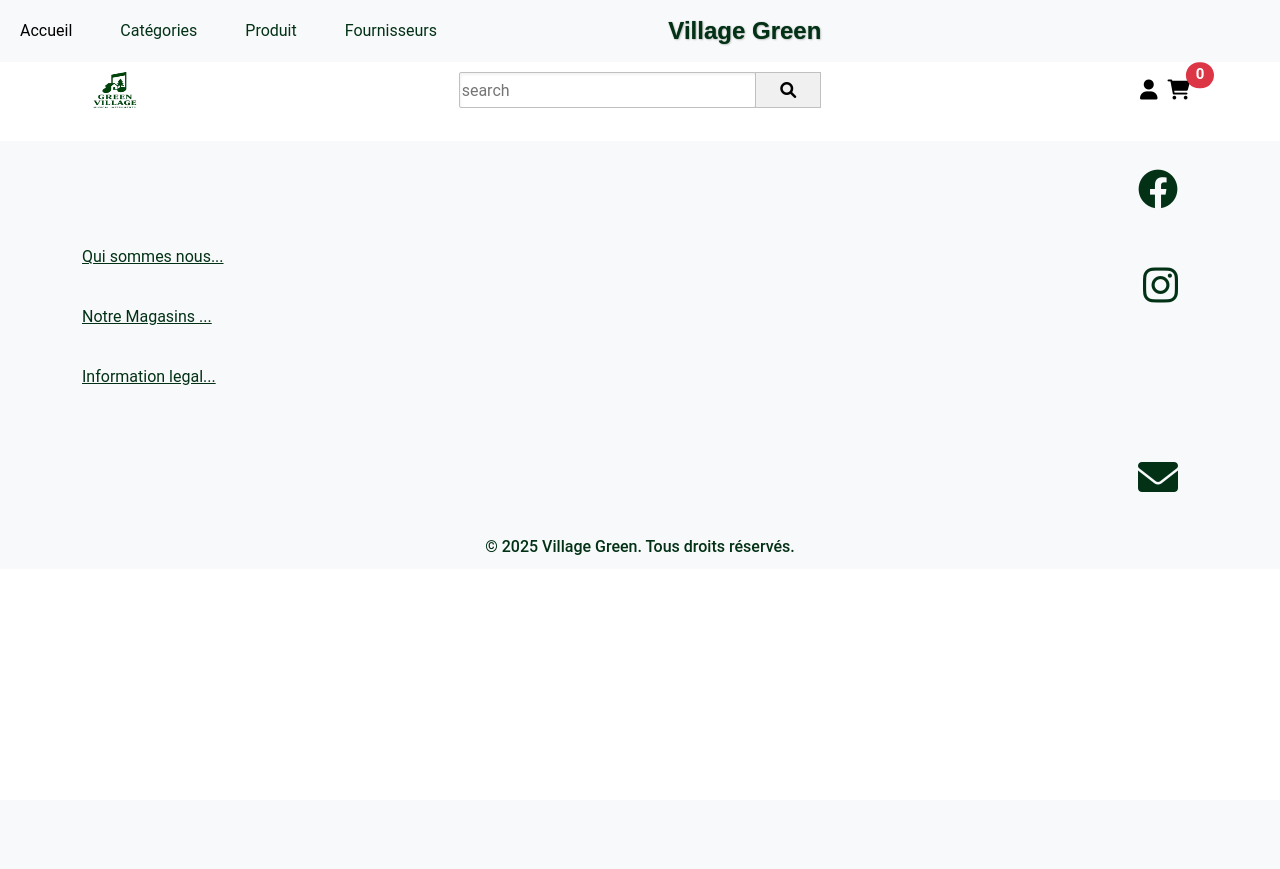
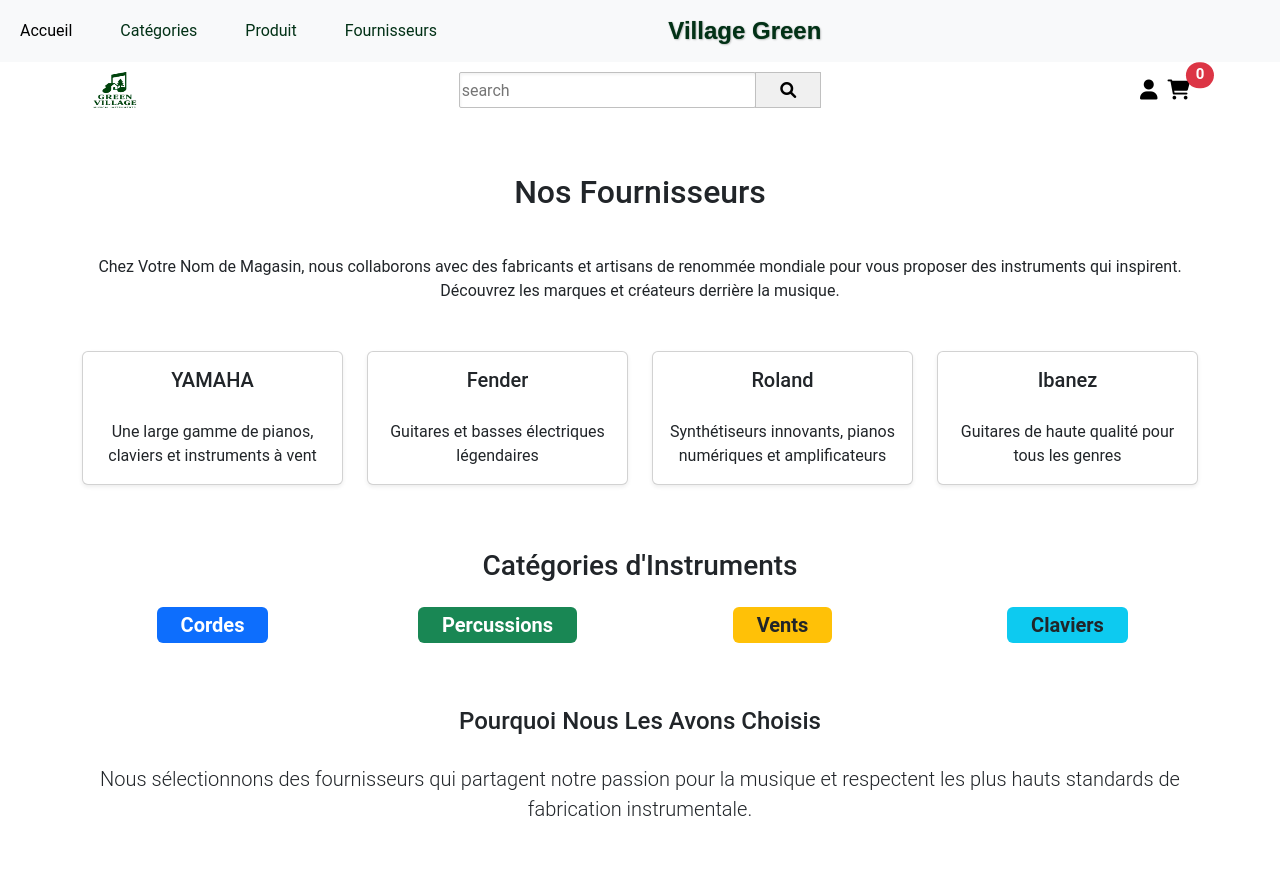
Before and after one commit to NasiraNaiby/sf_green_village_v2, a Symfony app: template templates/fournisseurs.html.twig in a window 1280 px wide. Shown: the top 869 px of the page. Before the commit the page ends 555 px from the top, so only its background shows below. Run offline with Twig, Linux system fonts and the light colour scheme; the template is opened without the code that fills it, so the values that code supplies are empty; some libraries are stand-ins or nearby versions.

Commit message:
fournisseurs page

```diff
--- a/templates/fournisseurs.html.twig
+++ b/templates/fournisseurs.html.twig
@@ -1,7 +1,74 @@
 {% extends 'main.html.twig' %}
 
 {% block body %}
+<div class="container py-5 page-container">
+    <h2 class="text-center mb-4 section-title"> Nos Fournisseurs</h2>
+    <p class="text-center mb-5 section-description">Chez Votre Nom de Magasin, nous collaborons avec des fabricants et artisans de renommée mondiale pour vous proposer des instruments qui inspirent. Découvrez les marques et créateurs derrière la musique.</p>
 
+    <div class="row text-center mb-5">
+        <div class="col-md-3 mb-3">
+            <div class="card h-100 shadow-sm supplier-card">
+                <div class="card-body">
+                    <h5 class="card-title">YAMAHA</h5>
+                    <p class="card-text section-description">Une large gamme de pianos, claviers et instruments à vent</p>
+                </div>
+            </div>
+        </div>
+        <div class="col-md-3 mb-3">
+            <div class="card h-100 shadow-sm supplier-card">
+                <div class="card-body">
+                    <h5 class="card-title">Fender</h5>
+                    <p class="card-text section-description">Guitares et basses électriques légendaires</p>
+                </div>
+            </div>
+        </div>
+        <div class="col-md-3 mb-3">
+            <div class="card h-100 shadow-sm supplier-card">
+                <div class="card-body">
+                    <h5 class="card-title">Roland</h5>
+                    <p class="card-text section-description">Synthétiseurs innovants, pianos numériques et amplificateurs</p>
+                </div>
+            </div>
+        </div>
+        <div class="col-md-3 mb-3">
+            <div class="card h-100 shadow-sm supplier-card">
+                <div class="card-body">
+                    <h5 class="card-title">Ibanez</h5>
+                    <p class="card-text section-description">Guitares de haute qualité pour tous les genres</p>
+                </div>
+            </div>
+        </div>
+    </div>
 
+    <h3 class="text-center mb-4 section-title"> Catégories d'Instruments</h3>
+    <div class="row text-center mb-5">
+        <div class="col-md-3"><span class="badge bg-primary fs-5 px-4 py-2 instrument-badge mb-3">Cordes</span></div>
+        <div class="col-md-3"><span class="badge bg-success fs-5 px-4 py-2 instrument-badge mb-3">Percussions</span></div>
+        <div class="col-md-3"><span class="badge bg-warning text-dark fs-5 px-4 py-2 instrument-badge mb-3">Vents</span></div>
+        <div class="col-md-3"><span class="badge bg-info text-dark fs-5 px-4 py-2 instrument-badge mb-3">Claviers</span></div>
+    </div>
 
+    <div class="text-center mb-5">
+        <h4 class="section-title"> Pourquoi Nous Les Avons Choisis</h4>
+        <p class="lead section-description">Nous sélectionnons des fournisseurs qui partagent notre passion pour la musique et respectent les plus hauts standards de fabrication instrumentale.</p>
+    </div>
+
+    <div class="row align-items-center text-center">
+     <div class="col-md-6 mb-3">
+        <div class="ratio ratio-16x9">
+            <iframe
+                src="https://www.youtube.com/embed/5GroWAOn8h8"
+                title="Dans les coulisses"
+                allowfullscreen
+                frameborder="0">
+            </iframe>
+        </div>
+    </div>
+
+        <div class="col-md-6">
+            <h4 class="section-title"> Dans les Coulisses</h4>
+            <a href="/wholesale" class="btn btn-outline-dark mt-3 wholesale-btn">DEMANDES DE VENTE EN GROS</a>
+        </div>
+    </div>
+</div>
 {% endblock %}
```
